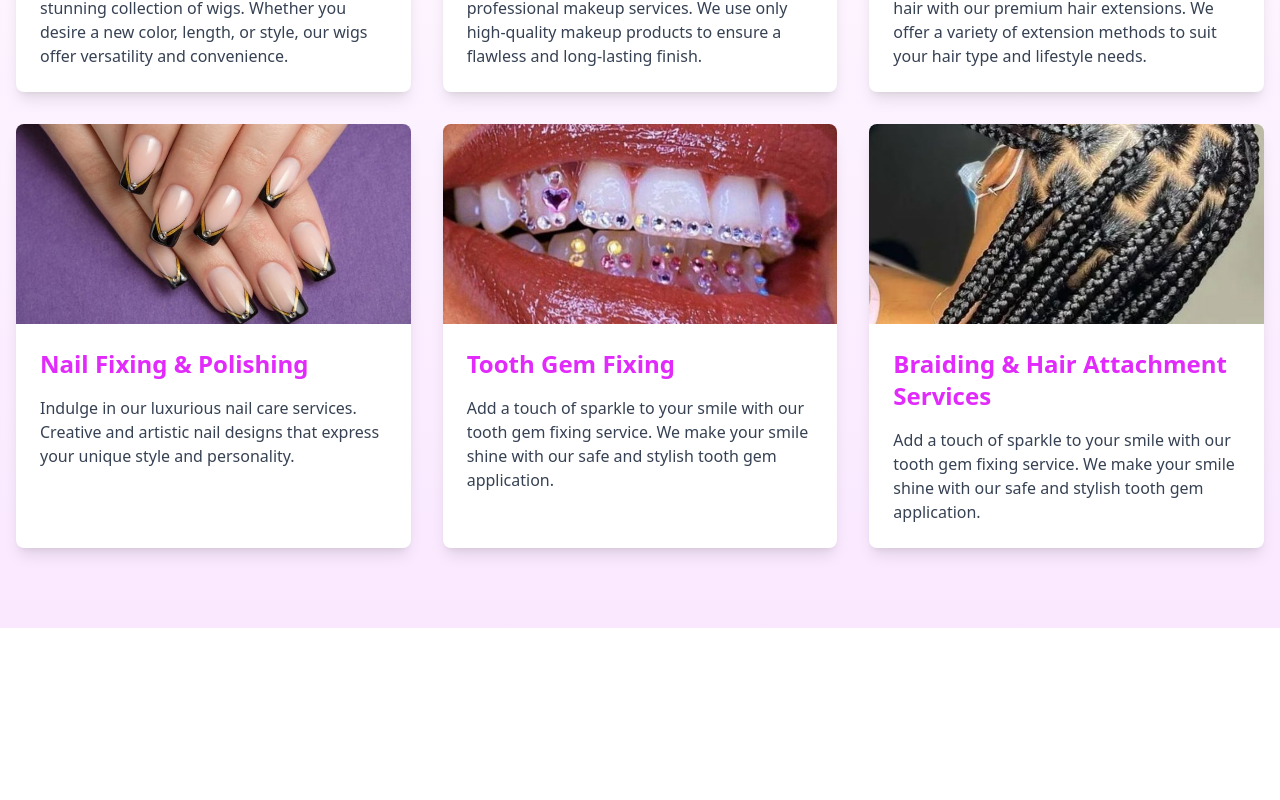
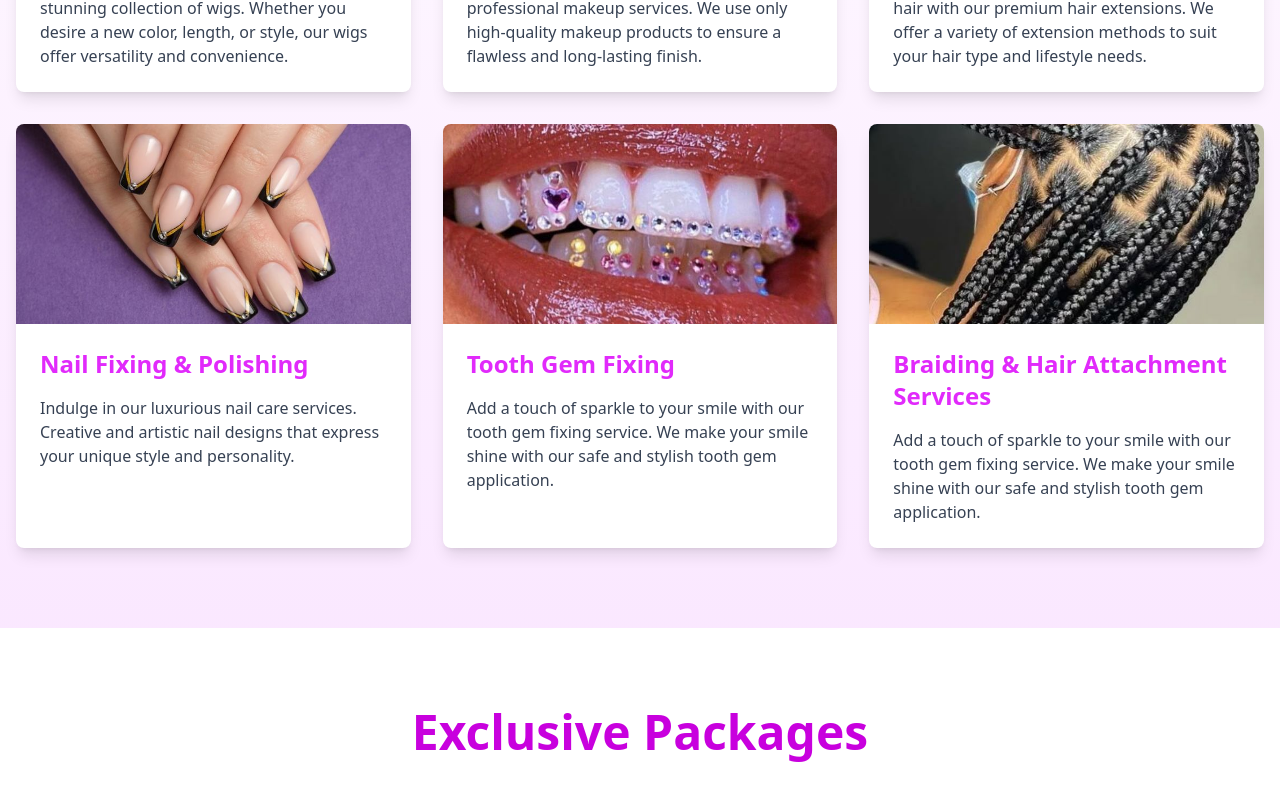
Before and after one commit to Samuel-Oluwafemi/Elless-hair-beauty, a React (Vite) app: page / in a window 1280 px wide. Shown: the part 1376-2176 px from the top of the page. Built offline with nearby package versions, Linux system fonts and the light colour scheme.

Commit message:
Exlcusive packages section

```diff
--- a/src/packages/packages.jsx
+++ b/src/packages/packages.jsx
@@ -2,7 +2,11 @@ export function Packages() {
   return (
     <>
       <section id="packages" className="py-20 px-4 bg-white">
-        <div className="max-w-7xl mx-auto text-center"></div>
+        <div className="max-w-7xl mx-auto text-center">
+            <h2 className="text-4xl md:text-5xl font-bold text-fuchsia-600 mb-4">
+                Exclusive Packages
+            </h2>
+        </div>
       </section>
     </>
   );
```
